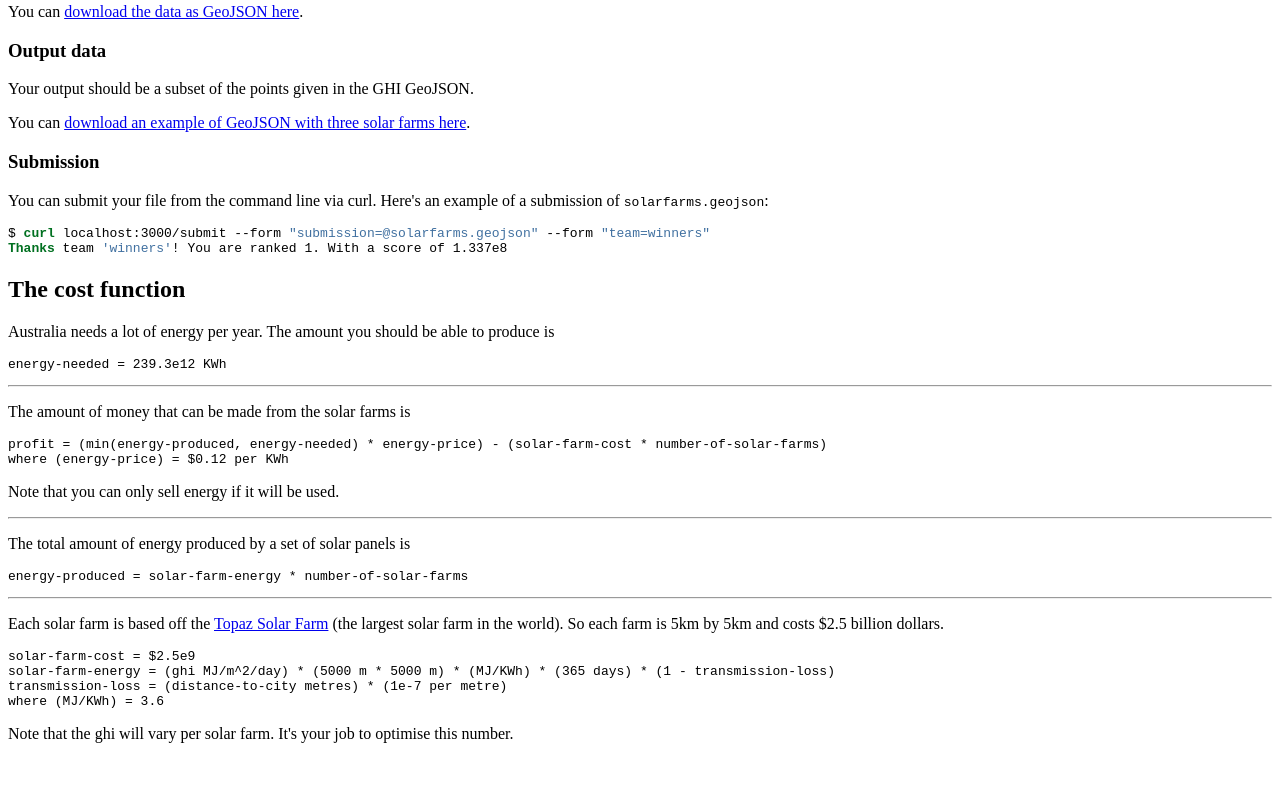
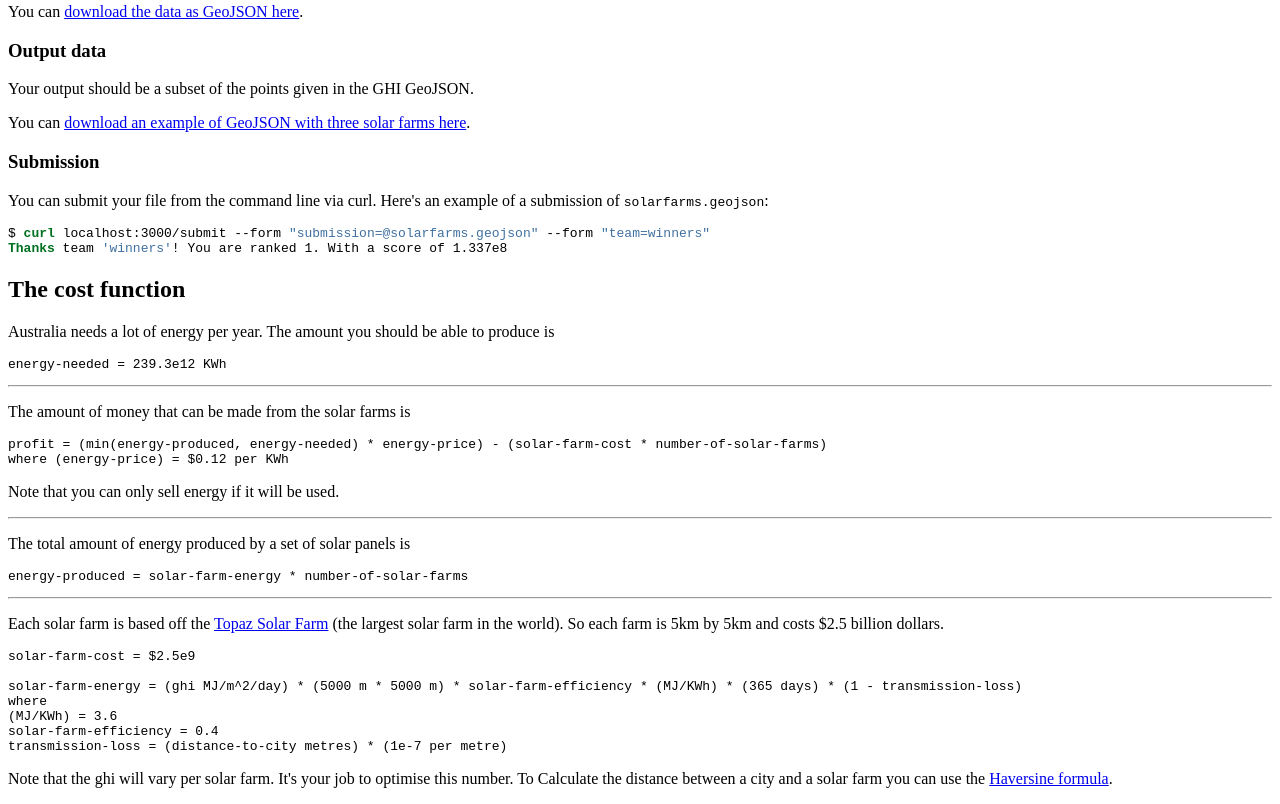
Before and after one commit to kennib/solar-australia, a plain HTML site: page website/index.html in a window 1280 px wide. Shown: the part 882-1686 px from the top of the page. Before the commit the page ends 1641 px from the top, so only its background shows below. Drawn offline with Linux system fonts and the light colour scheme.

Commit message:
Updated docs with distance formulae

```diff
--- a/website/index.html
+++ b/website/index.html
@@ -59,9 +59,12 @@ where (energy-price) = $0.12 per KWh</code></pre>
 <hr />
 <p>Each solar farm is based off the <a href="http://en.wikipedia.org/wiki/Topaz_Solar_Farm">Topaz Solar Farm</a> (the largest solar farm in the world). So each farm is 5km by 5km and costs $2.5 billion dollars.</p>
 <pre><code>solar-farm-cost = $2.5e9
-solar-farm-energy = (ghi MJ/m^2/day) * (5000 m * 5000 m) * (MJ/KWh) * (365 days) * (1 - transmission-loss)
-transmission-loss = (distance-to-city metres) * (1e-7 per metre)
-where (MJ/KWh) = 3.6</code></pre>
-<p>Note that the ghi will vary per solar farm. It's your job to optimise this number.</p>
+
+solar-farm-energy = (ghi MJ/m^2/day) * (5000 m * 5000 m) * solar-farm-efficiency * (MJ/KWh) * (365 days) * (1 - transmission-loss)
+where
+(MJ/KWh) = 3.6
+solar-farm-efficiency = 0.4
+transmission-loss = (distance-to-city metres) * (1e-7 per metre)</code></pre>
+<p>Note that the ghi will vary per solar farm. It's your job to optimise this number. To Calculate the distance between a city and a solar farm you can use the <a href="http://rosettacode.org/wiki/Haversine_formula">Haversine formula</a>.</p>
 </body>
 </html>
```
Also changed, not shown: 1 other file.
